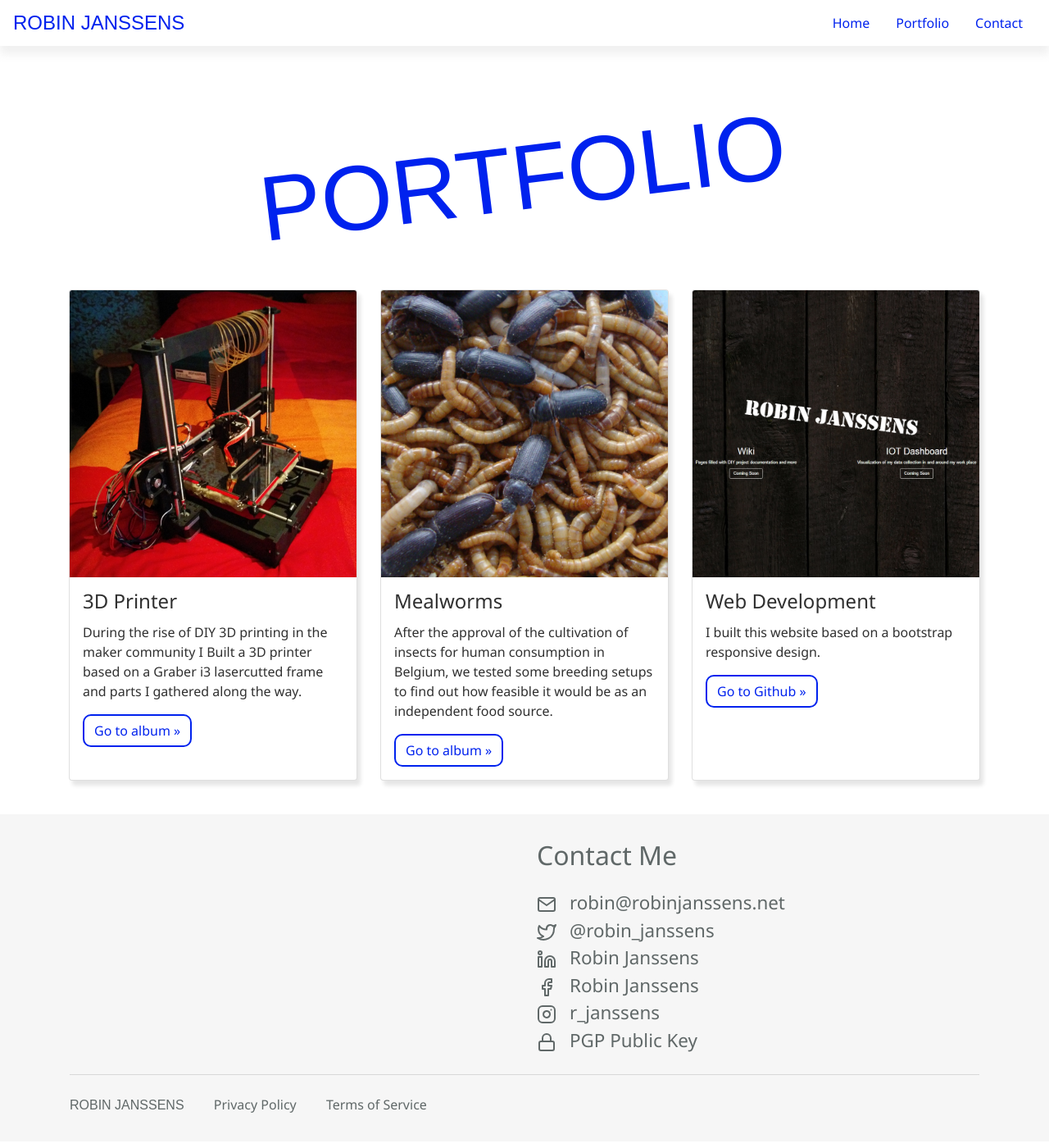
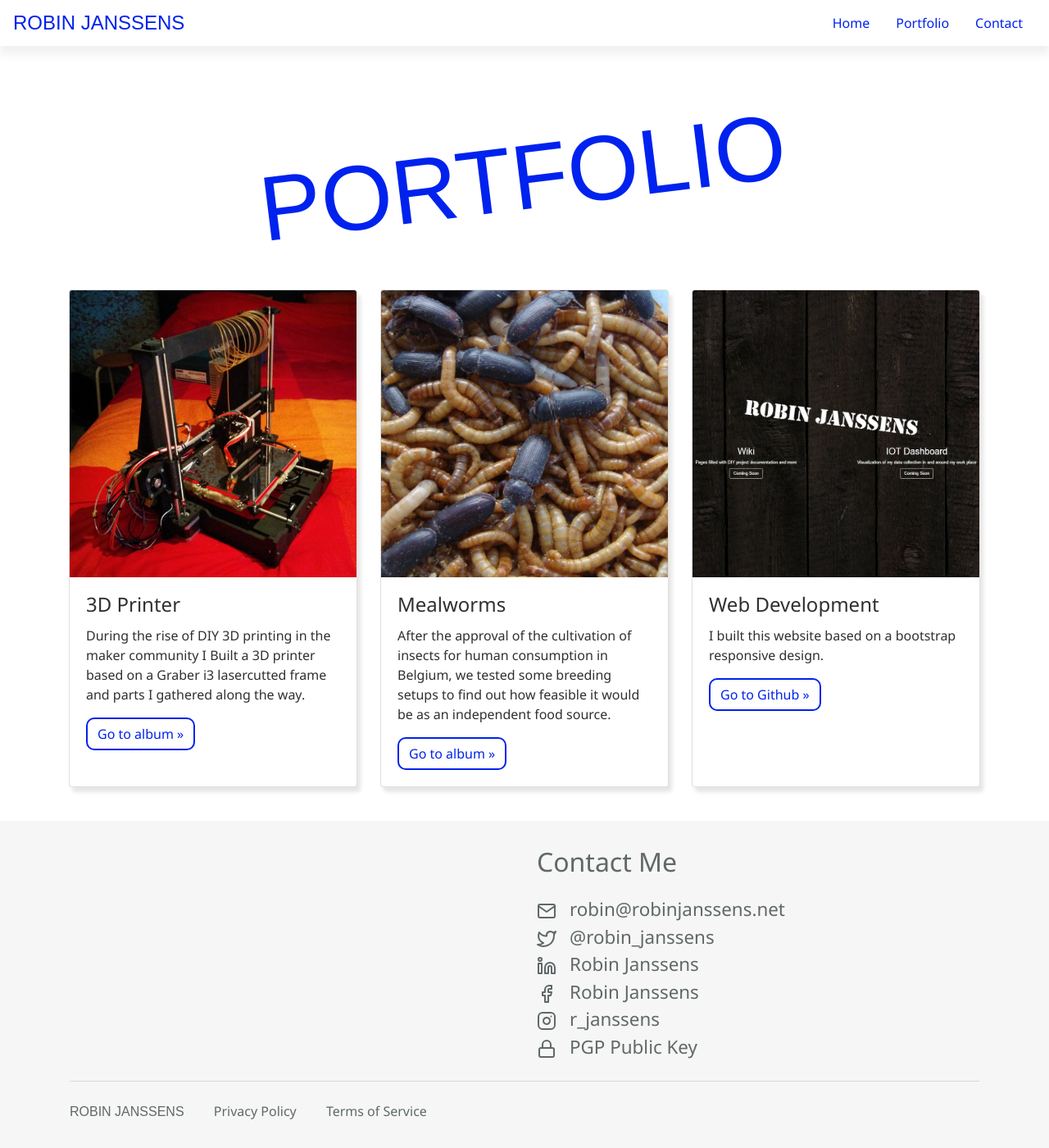
Before and after one commit to robinjanssens/robinjanssens.net, a Jekyll site: the page built from index.md, in a window 1280 px wide and 1400 px high, scrolled down 827 px. Shown: the whole window at 82% size. Built offline with Jekyll 4.4.1, drawn with Linux system fonts in a browser that asks for light colours; nearby versions of some CDN libraries; some web fonts are replaced; comment, search, counter and statistics services are not loaded.

Commit message:
simplified card css

```diff
--- a/_layouts/home.html
+++ b/_layouts/home.html
@@ -57,7 +57,7 @@
         {% for portfolio_card in site.data.portfolio_cards %}
           <div class="card">
             <img class="card-img-top" src="{{ portfolio_card.image.url }}" alt="{{ portfolio_card.image.alt }}">
-            <div class="card-block">
+            <div class="card-body">
               <h4 class="card-title">{{ portfolio_card.title }}</h4>
               <p class="card-text">{{ portfolio_card.description }}</p>
               <a href="{{ portfolio_card.button.href }}" target="_blank" class="btn btn-outline-primary">{{ portfolio_card.button.label }}</a>
--- a/assets/css/style.scss
+++ b/assets/css/style.scss
@@ -92,7 +92,4 @@ h1, h2, h3, h4, h5, h6, p {
   width: 22em;
   margin-bottom: 1rem; /* Keep horizontal space between cards */
   box-shadow: 4px 6px 5px rgba(0, 0, 0, 0.1);
-  .card-block {
-    padding: 1rem; /* In every direction 1rem space between content and border */
-  }
 }
```
